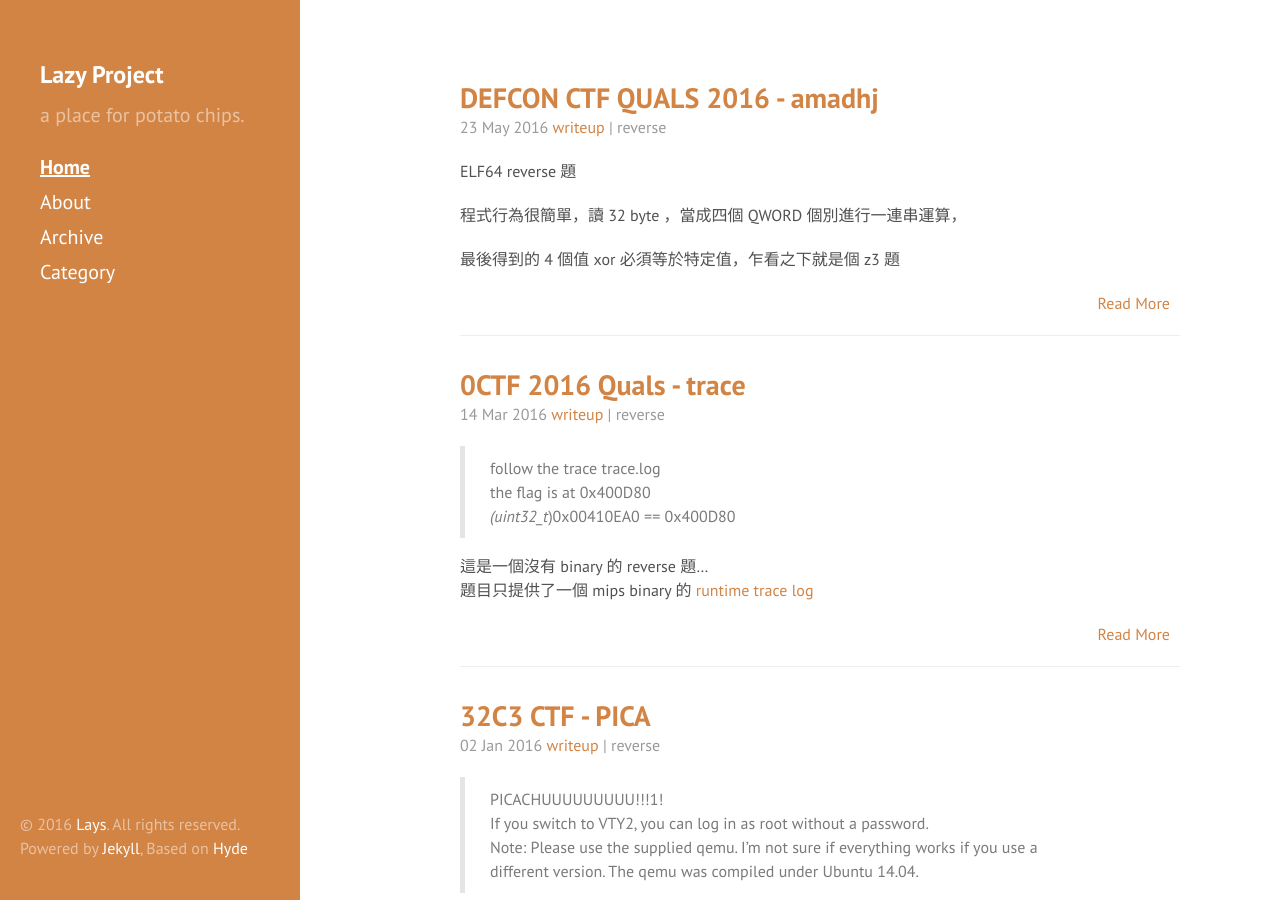
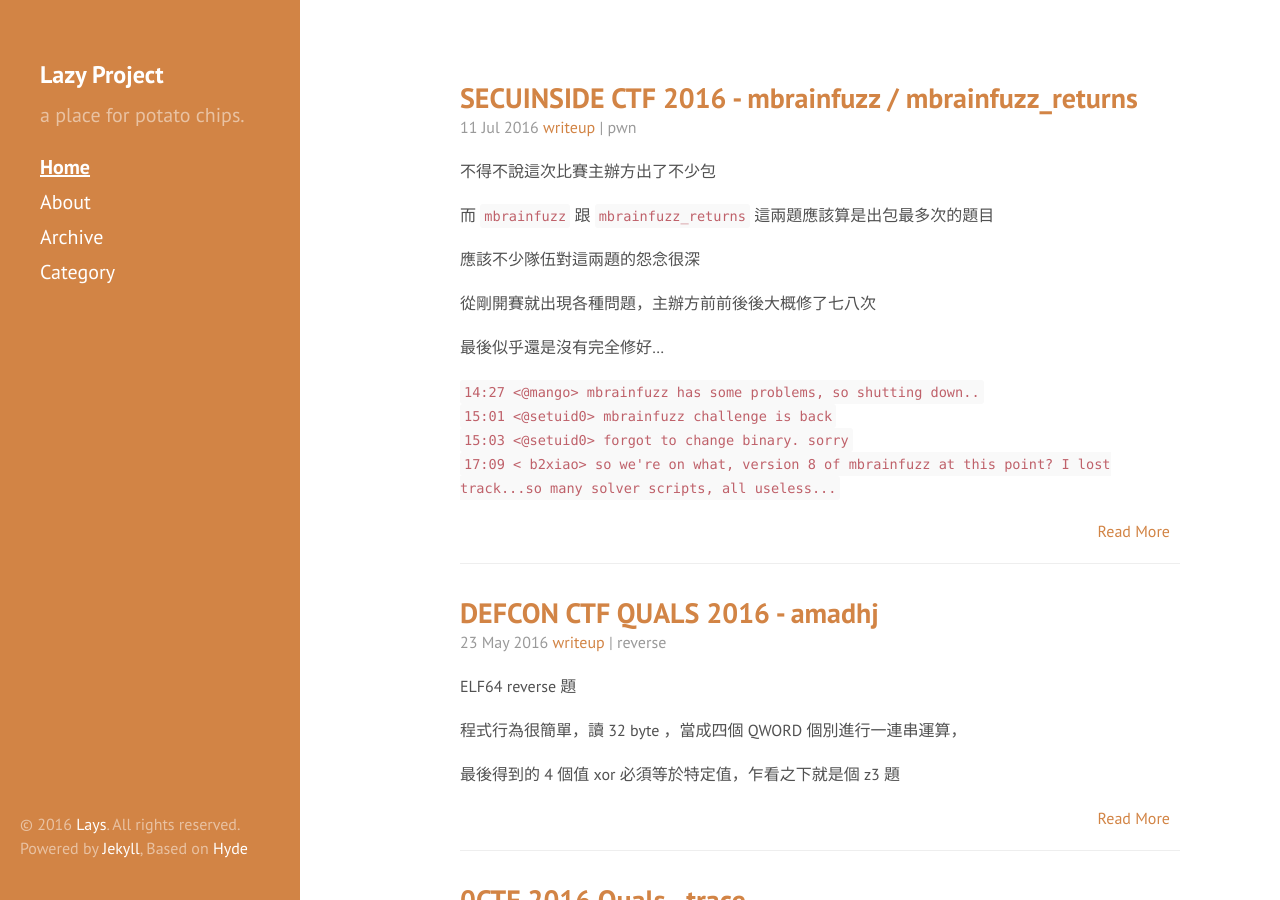
Before and after one commit to L4ys/l4ys.github.io, a Jekyll site: the page built from index.html, in a window 1280 px wide and 900 px high. Built offline with Jekyll 4.4.1, drawn with Linux system fonts in a browser that asks for light colours; the list of posts is cut into pages by our own code; some of the changed text lies outside the part shown.

Commit message:
[POST] 2016-07-11-secuinside-ctf-2016-mbrainfuzz.md

````diff
--- /dev/null
+++ b/_posts/2016-07-11-secuinside-ctf-2016-mbrainfuzz.md
@@ -0,0 +1,99 @@
+---
+layout: post
+title: SECUINSIDE CTF 2016 - mbrainfuzz / mbrainfuzz_returns
+category: writeup
+tags: [pwn]
+---
+
+不得不說這次比賽主辦方出了不少包
+
+而 `mbrainfuzz` 跟 `mbrainfuzz_returns` 這兩題應該算是出包最多次的題目
+
+應該不少隊伍對這兩題的怨念很深
+
+從剛開賽就出現各種問題，主辦方前前後後大概修了七八次
+
+最後似乎還是沒有完全修好...
+
+
+`14:27 <@mango> mbrainfuzz has some problems, so shutting down..`
+`15:01 <@setuid0> mbrainfuzz challenge is back`
+`15:03 <@setuid0> forgot to change binary. sorry`
+`17:09 < b2xiao> so we're on what, version 8 of mbrainfuzz at this point? I lost track...so many solver scripts, all useless...`
+
+<!--more-->
+
+---
+
+### Challenge:
+
+題目跟 [pwnable.kr](http://pwnable.kr/) 上的 `aeg` 有點類似
+
+連上服務後會回傳一支隨機產生的 ELF ，從 `argv[1]` 讀取字串，
+
+如果輸入的字串可以通過 80 個函數的檢查，就可以觸發一個 buffer overflow
+
+因此要做的就是某種程度上的 AEG ，根據執行檔內容自動生成攻擊 payload
+
+而兩個題目的差異在於 `mbrainfuzz` 沒有任何保護，`mbrainfuzz_returns` 是有 NX 的版本
+
+---
+
+題目在比賽中更新並簡化了很多次，最後的版本變得非常單純，每一個檢查函數長得都差不多:
+
+```c
+void __fastcall sub_4007FC(char a1, char a2, char a3, char a4)
+{
+  if ( a3 == 5 && a2 == 1 && a1 == 2 && a3 + 2 < a4 * abs(a3 + 2) )
+    sub_4008A3(input[116], input[30], input[41], input[86]);
+}
+
+void __fastcall sub_4008A3(char a1, char a2, char a3, char a4)
+{
+  if ( a3 == 8 && a2 == 7 && a1 == 1 && a3 + 7 < a4 * abs(a3 - 3) )
+    sub_40094C(input[58], input[53], input[148], input[66]);
+}
+...
+
+```
+
+通過所有的檢查就可以來到觸發 buffer overflow 的位置:
+
+```c
+void *sub_4041D4()
+{
+  char dest[16]; // [sp+10h] [bp-10h]@1
+
+  return memcpy(dest, input[334], 367);
+}
+```
+
+---
+
+### Exploit:
+
+直接從反組譯結果中找出每個檢查函數中的常數，可以很容易的產生出符合條件的 input
+
+但題目所隨機產生的 ELF 約有 9 成是無解的，而就算送出正確的 payload ，
+
+也有不小的機率會因為不知名原因無法觸發，需要跑個上百次才能成功拿到 shell...
+
+#### mbrainfuzz:
+[exploit for mbrainfuzz](https://gist.github.com/L4ys/73245e525433df23d599155ad7d3a806)
+
+#### mbrainfuzz_returns:
+有 NX 的版本，[ddaa](http://ddaa.tw/) 寫了偽造 `linkmap` 後透過 `ret-to-dl_resolve` 執行 `system` 的 exploit:
+[exploit for mbrainfuzz_returns](https://gist.github.com/L4ys/660ad558fa0208e3d60d959394e0a6c6)
+
+---
+
+順便附上拿到 shell 之後取得的題目 source code:
+
+- [source code of mbrainfuzz](https://gist.github.com/L4ys/5615ccaee3517ae9fafdd2209b77ca52)
+- [source code of mbrainfuzz_returns](https://gist.github.com/L4ys/fc19a64dbf30324af78760cb9efed7e6)
+
+---
+
+個人覺得這兩題設計得沒有 `pwnable.kr` 的 `arg` 完整，
+
+最初的版本中有 captcha 的字串檢查，但似乎有問題所以後來拿掉了，有點可惜
````
Also changed, not shown: about.md (+0 -1 lines).
